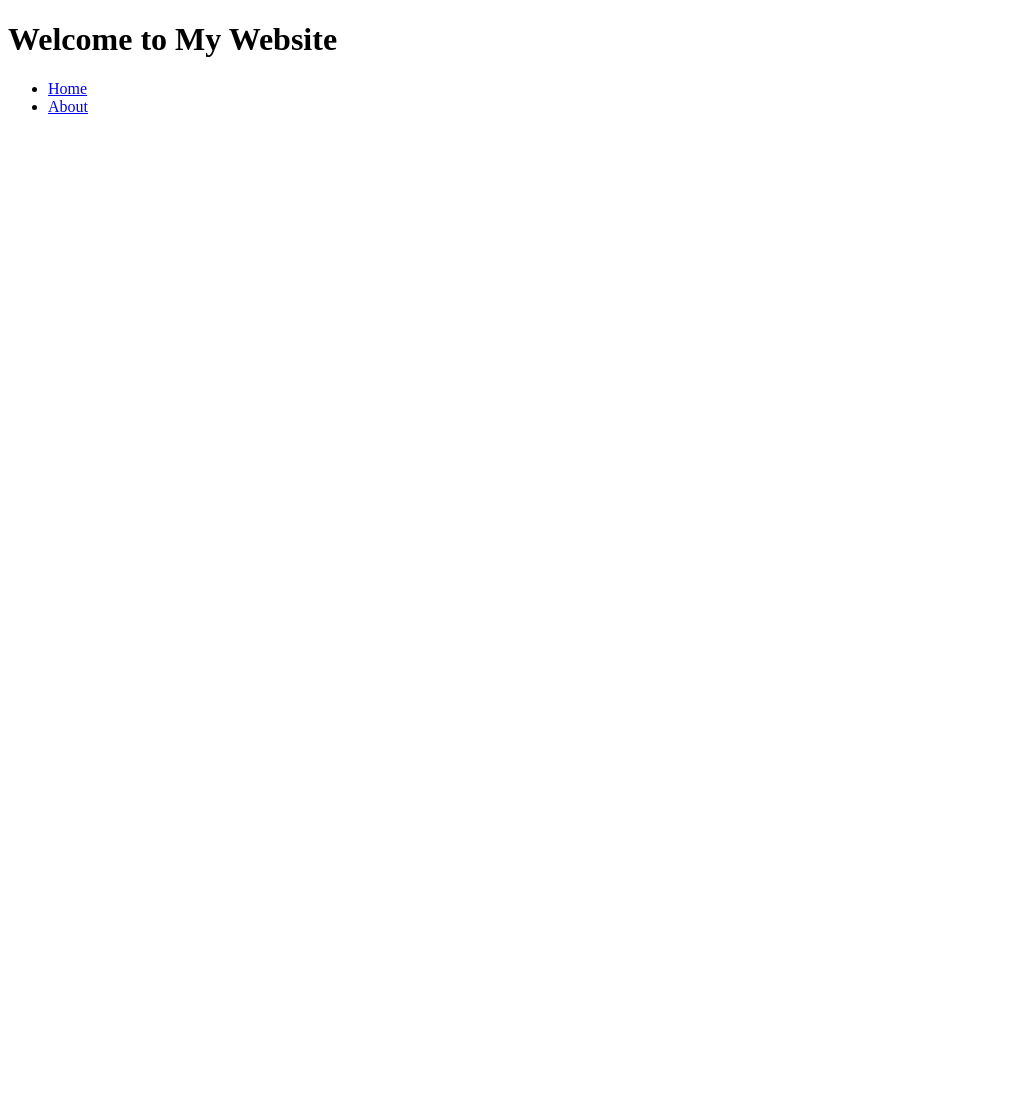
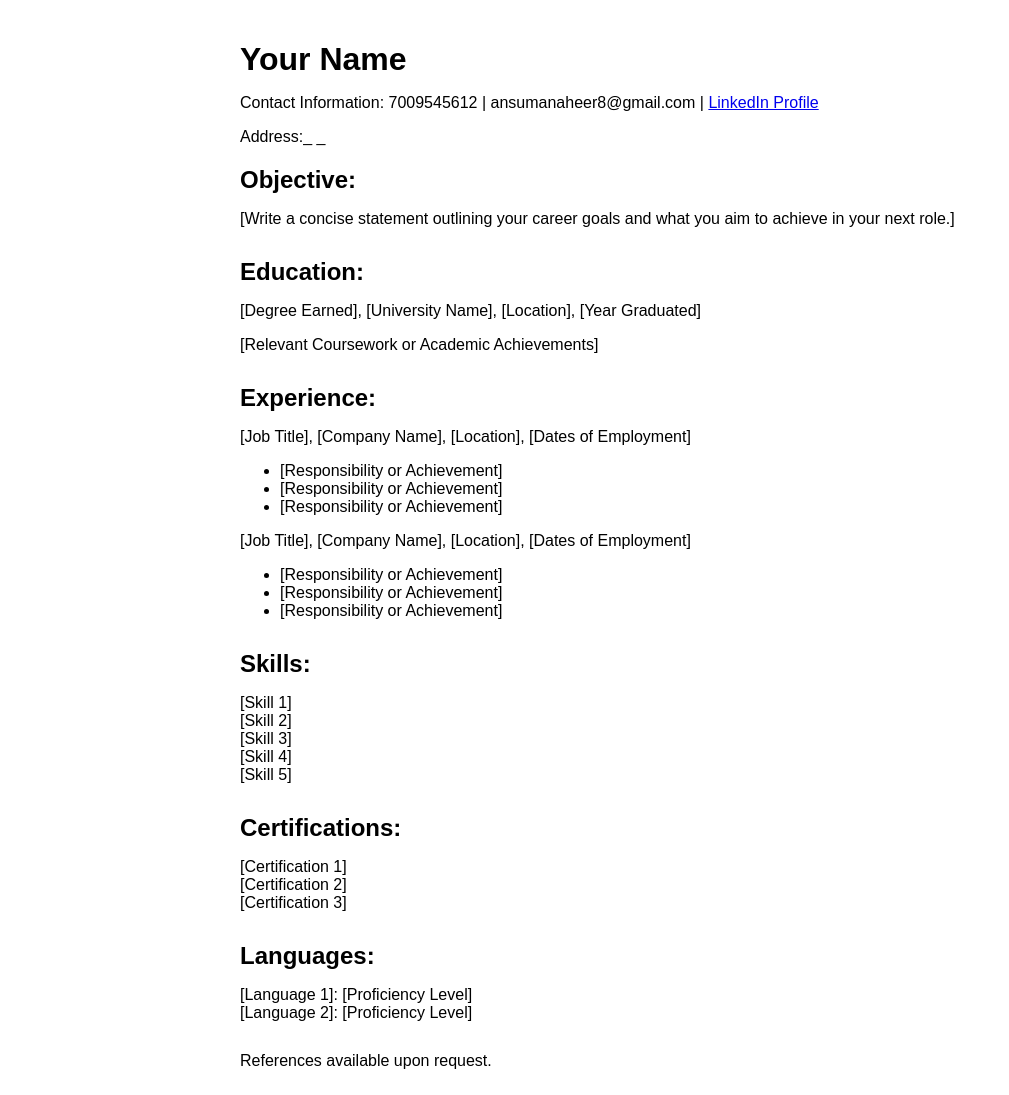
Before and after one commit to dudeisdead123/my-portfolio, a plain HTML site: page empty.html in a window 1280 px wide. Shown: the whole page, without its empty margins (0-1009 px from the left). Before the commit the page ends 800 px from the top, so only its background shows below. Drawn offline with Linux system fonts and the light colour scheme.

Commit message:
last commit

```diff
--- a/empty.html
+++ b/empty.html
@@ -3,13 +3,106 @@
 <head>
     <meta charset="UTF-8">
     <meta name="viewport" content="width=device-width, initial-scale=1.0">
-    <title>Sample HTML File</title>
+    <title>Your Name - Resume</title>
+    <style>
+        body {
+            font-family: Arial, sans-serif;
+            margin: 0;
+            padding: 20px;
+        }
+        .container {
+            max-width: 800px;
+            margin: 0 auto;
+        }
+        h1, h2, h3 {
+            margin-bottom: 10px;
+        }
+        h2 {
+            margin-top: 20px;
+        }
+        p {
+            margin-bottom: 5px;
+        }
+        .section {
+            margin-bottom: 30px;
+        }
+        .section:last-child {
+            margin-bottom: 0;
+        }
+        .skills ul,
+        .certifications ul,
+        .languages ul {
+            list-style-type: none;
+            padding: 0;
+        }
+    </style>
 </head>
 <body>
+    <div class="container">
+        <header>
+            <h1>Your Name</h1>
+            <p> Contact Information: 7009545612 | ansumanaheer8@gmail.com | <a href="Your LinkedIn Profile URL" target="_blank">LinkedIn Profile</a></p>
+            <p>Address:_ _</p>
+        </header>
 
-    <header>
-        <h1>Welcome to My Website</h1>
-        <nav>
+        <section class="objective section">
+            <h2>Objective:</h2>
+            <p>[Write a concise statement outlining your career goals and what you aim to achieve in your next role.]</p>
+        </section>
+
+        <section class="education section">
+            <h2>Education:</h2>
+            <p>[Degree Earned], [University Name], [Location], [Year Graduated]</p>
+            <p>[Relevant Coursework or Academic Achievements]</p>
+        </section>
+
+        <section class="experience section">
+            <h2>Experience:</h2>
+            <p>[Job Title], [Company Name], [Location], [Dates of Employment]</p>
             <ul>
-                <li><a href="#home">Home</a></li>
-                <li><a href="#about">About
+                <li>[Responsibility or Achievement]</li>
+                <li>[Responsibility or Achievement]</li>
+                <li>[Responsibility or Achievement]</li>
+            </ul>
+            <p>[Job Title], [Company Name], [Location], [Dates of Employment]</p>
+            <ul>
+                <li>[Responsibility or Achievement]</li>
+                <li>[Responsibility or Achievement]</li>
+                <li>[Responsibility or Achievement]</li>
+            </ul>
+        </section>
+
+        <section class="skills section">
+            <h2>Skills:</h2>
+            <ul>
+                <li>[Skill 1]</li>
+                <li>[Skill 2]</li>
+                <li>[Skill 3]</li>
+                <li>[Skill 4]</li>
+                <li>[Skill 5]</li>
+            </ul>
+        </section>
+
+        <section class="certifications section">
+            <h2>Certifications:</h2>
+            <ul>
+                <li>[Certification 1]</li>
+                <li>[Certification 2]</li>
+                <li>[Certification 3]</li>
+            </ul>
+        </section>
+
+        <section class="languages section">
+            <h2>Languages:</h2>
+            <ul>
+                <li>[Language 1]: [Proficiency Level]</li>
+                <li>[Language 2]: [Proficiency Level]</li>
+            </ul>
+        </section>
+
+        <footer>
+            <p>References available upon request.</p>
+        </footer>
+    </div>
+</body>
+</html>
```
